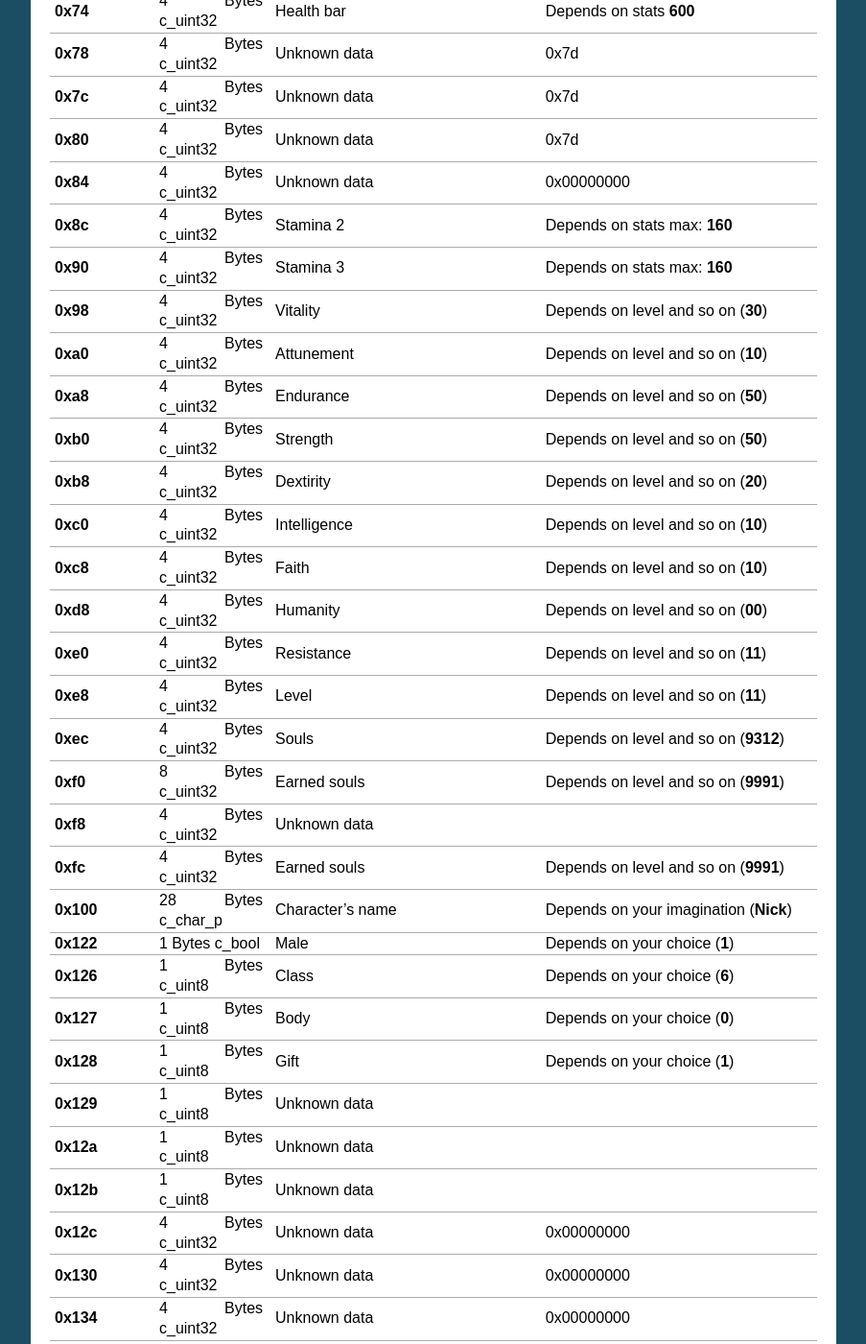
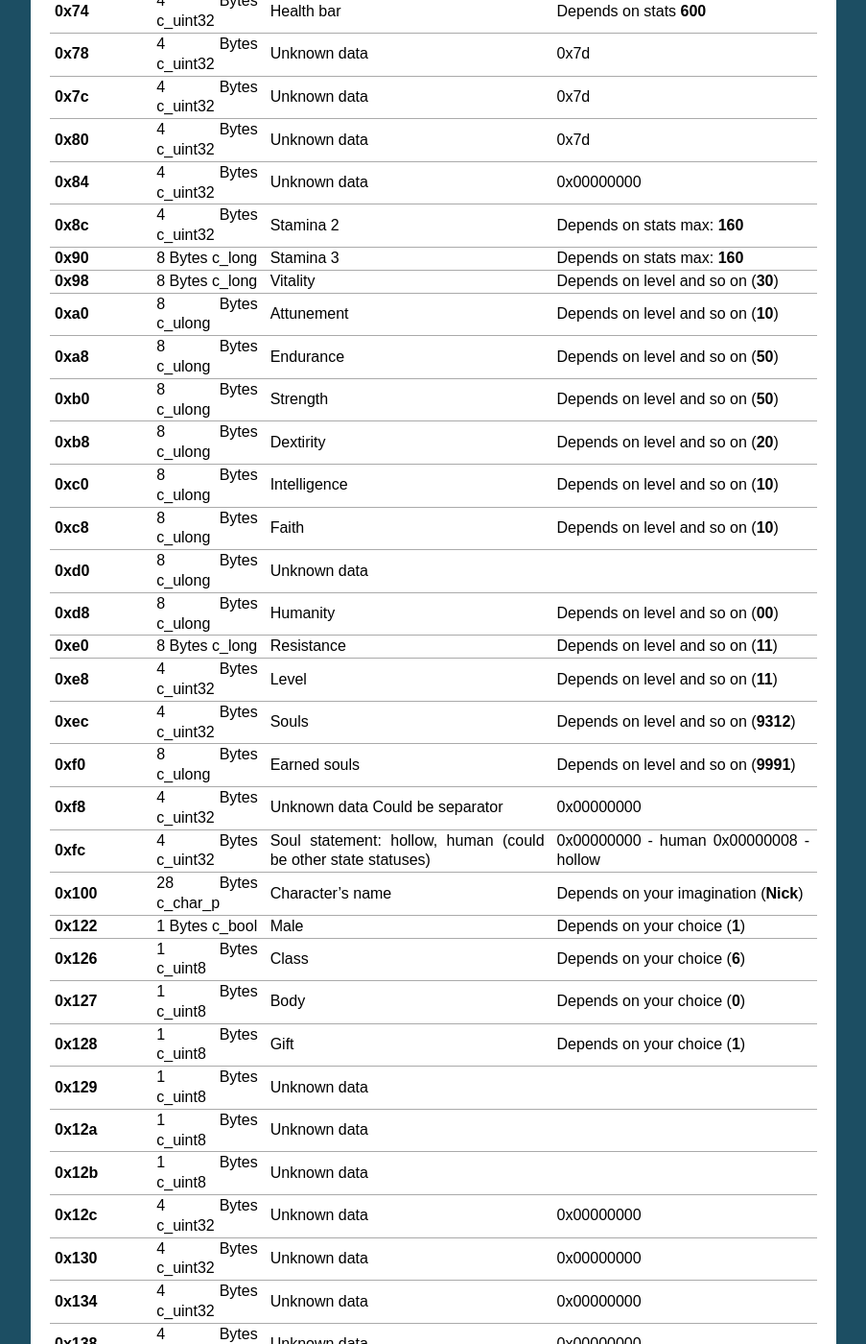
Before and after one commit to tarvitz/dsfp, a Sphinx documentation site: the page built from docs/datasheet.rst, in a window 1280 px wide and 1400 px high, scrolled down 1500 px. Shown: the whole window at 96% size, without its empty margins (198-1101 px from the left). Built offline with Sphinx 7.4.7, drawn with Linux system fonts in a browser that asks for light colours; formulas are drawn with MathJax 3; some of the changed text lies outside the part shown.

Commit message:
update docs/datasheet/offsets

```diff
--- a/docs/datasheet.rst
+++ b/docs/datasheet.rst
@@ -145,35 +145,38 @@ and so on. Char data offset means offsets from character start block.
 | **0x8c**        | 4 Bytes   | Stamina 2                | Depends on stats    |
 |                 | c_uint32  |                          | max: **160**        |
 +-----------------+-----------+--------------------------+---------------------+
-| **0x90**        | 4 Bytes   | Stamina 3                | Depends on stats    |
-|                 | c_uint32  |                          | max: **160**        |
+| **0x90**        | 8 Bytes   | Stamina 3                | Depends on stats    |
+|                 | c_long    |                          | max: **160**        |
 +-----------------+-----------+--------------------------+---------------------+
-| **0x98**        | 4 Bytes   | Vitality                 | Depends on level    |
-|                 | c_uint32  |                          | and so on (**30**)  |
+| **0x98**        | 8 Bytes   | Vitality                 | Depends on level    |
+|                 | c_long    |                          | and so on (**30**)  |
 +-----------------+-----------+--------------------------+---------------------+
-| **0xa0**        | 4 Bytes   | Attunement               | Depends on level    |
-|                 | c_uint32  |                          | and so on (**10**)  |
+| **0xa0**        | 8 Bytes   | Attunement               | Depends on level    |
+|                 | c_ulong   |                          | and so on (**10**)  |
 +-----------------+-----------+--------------------------+---------------------+
-| **0xa8**        | 4 Bytes   | Endurance                | Depends on level    |
-|                 | c_uint32  |                          | and so on (**50**)  |
+| **0xa8**        | 8 Bytes   | Endurance                | Depends on level    |
+|                 | c_ulong   |                          | and so on (**50**)  |
 +-----------------+-----------+--------------------------+---------------------+
-| **0xb0**        | 4 Bytes   | Strength                 | Depends on level    |
-|                 | c_uint32  |                          | and so on (**50**)  |
+| **0xb0**        | 8 Bytes   | Strength                 | Depends on level    |
+|                 | c_ulong   |                          | and so on (**50**)  |
 +-----------------+-----------+--------------------------+---------------------+
-| **0xb8**        | 4 Bytes   | Dextirity                | Depends on level    |
-|                 | c_uint32  |                          | and so on (**20**)  |
+| **0xb8**        | 8 Bytes   | Dextirity                | Depends on level    |
+|                 | c_ulong   |                          | and so on (**20**)  |
 +-----------------+-----------+--------------------------+---------------------+
-| **0xc0**        | 4 Bytes   | Intelligence             | Depends on level    |
-|                 | c_uint32  |                          | and so on (**10**)  |
+| **0xc0**        | 8 Bytes   | Intelligence             | Depends on level    |
+|                 | c_ulong   |                          | and so on (**10**)  |
 +-----------------+-----------+--------------------------+---------------------+
-| **0xc8**        | 4 Bytes   | Faith                    | Depends on level    |
-|                 | c_uint32  |                          | and so on (**10**)  |
+| **0xc8**        | 8 Bytes   | Faith                    | Depends on level    |
+|                 | c_ulong   |                          | and so on (**10**)  |
 +-----------------+-----------+--------------------------+---------------------+
-| **0xd8**        | 4 Bytes   | Humanity                 | Depends on level    |
-|                 | c_uint32  |                          | and so on (**00**)  |
+| **0xd0**        | 8 Bytes   | Unknown data             |                     |
+|                 | c_ulong   |                          |                     |
 +-----------------+-----------+--------------------------+---------------------+
-| **0xe0**        | 4 Bytes   | Resistance               | Depends on level    |
-|                 | c_uint32  |                          | and so on (**11**)  |
+| **0xd8**        | 8 Bytes   | Humanity                 | Depends on level    |
+|                 | c_ulong   |                          | and so on (**00**)  |
++-----------------+-----------+--------------------------+---------------------+
+| **0xe0**        | 8 Bytes   | Resistance               | Depends on level    |
+|                 | c_long    |                          | and so on (**11**)  |
 +-----------------+-----------+--------------------------+---------------------+
 | **0xe8**        | 4 Bytes   | Level                    | Depends on level    |
 |                 | c_uint32  |                          | and so on (**11**)  |
@@ -182,13 +185,14 @@ and so on. Char data offset means offsets from character start block.
 |                 | c_uint32  |                          | and so on (**9312**)|
 +-----------------+-----------+--------------------------+---------------------+
 | **0xf0**        | 8 Bytes   | Earned souls             | Depends on level    |
-|                 | c_uint32  |                          | and so on (**9991**)|
+|                 | c_ulong   |                          | and so on (**9991**)|
 +-----------------+-----------+--------------------------+---------------------+
-| **0xf8**        | 4 Bytes   | Unknown data             |                     |
-|                 | c_uint32  |                          |                     |
+| **0xf8**        | 4 Bytes   | Unknown data             | 0x00000000          |
+|                 | c_uint32  | Could be separator       |                     |
 +-----------------+-----------+--------------------------+---------------------+
-| **0xfc**        | 4 Bytes   | Earned souls             | Depends on level    |
-|                 | c_uint32  |                          | and so on (**9991**)|
+| **0xfc**        | 4 Bytes   | Soul statement: hollow,  | 0x00000000 - human  |
+|                 | c_uint32  | human (could be other    | 0x00000008 - hollow |
+|                 |           | state statuses)          |                     |
 +-----------------+-----------+--------------------------+---------------------+
 | **0x100**       | 28 Bytes  | Character's name         | Depends on your     |
 |                 | c_char_p  |                          | imagination         |
@@ -405,6 +409,9 @@ and so on. Char data offset means offsets from character start block.
 | **0x2d0**       | 4 Bytes   | Fifth quick slot item    | Any accessible item |
 |                 | c_uint32  | type                     | type (203 for ex.)  |
 +-----------------+-----------+--------------------------+---------------------+
+| **0x2d4**       | 4 Bytes   | Backpack items amount    | Depends             |
+|                 | c_uint32  |                          | 34                  |
++-----------------+-----------+--------------------------+---------------------+
 | skip                                                                         |
 +-----------------+-----------+--------------------------+---------------------+
 | **0xe344**      | 4 Bytes   | Active spell slot        | Depends on your     |
```
